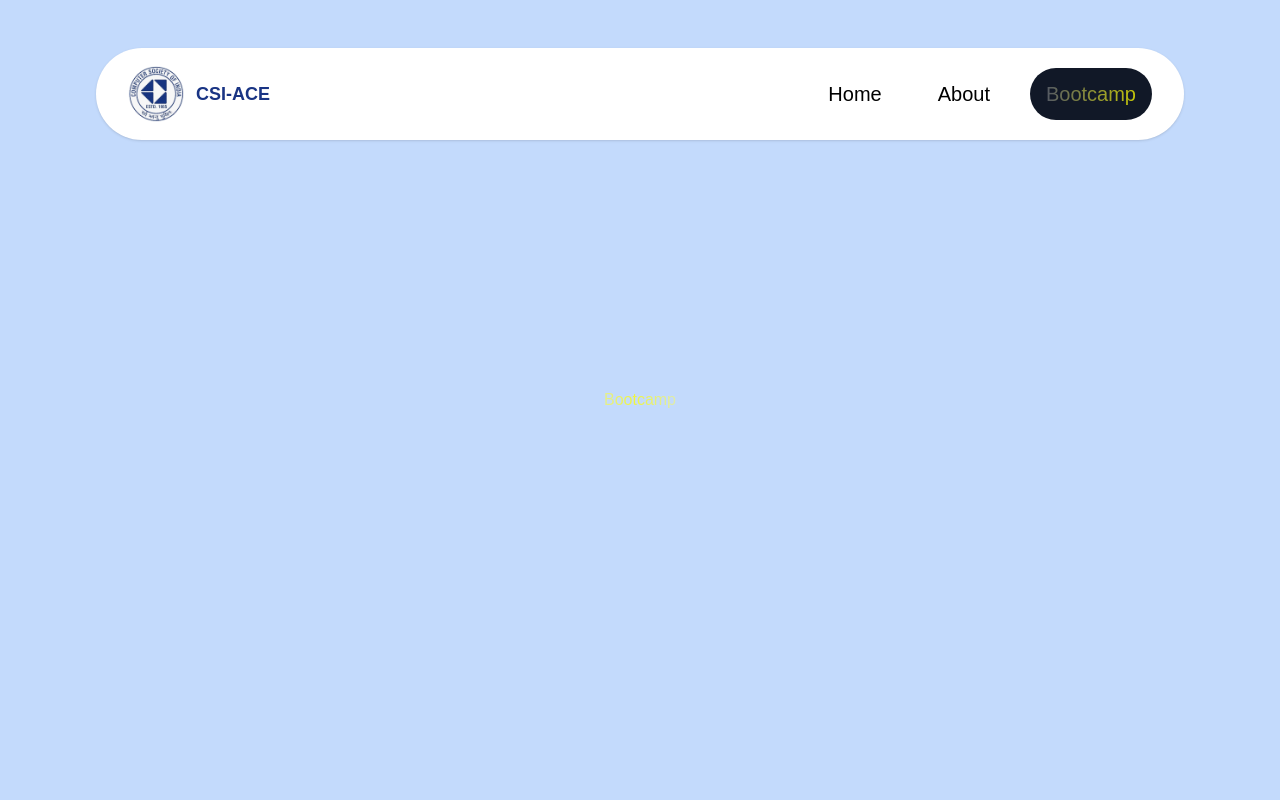
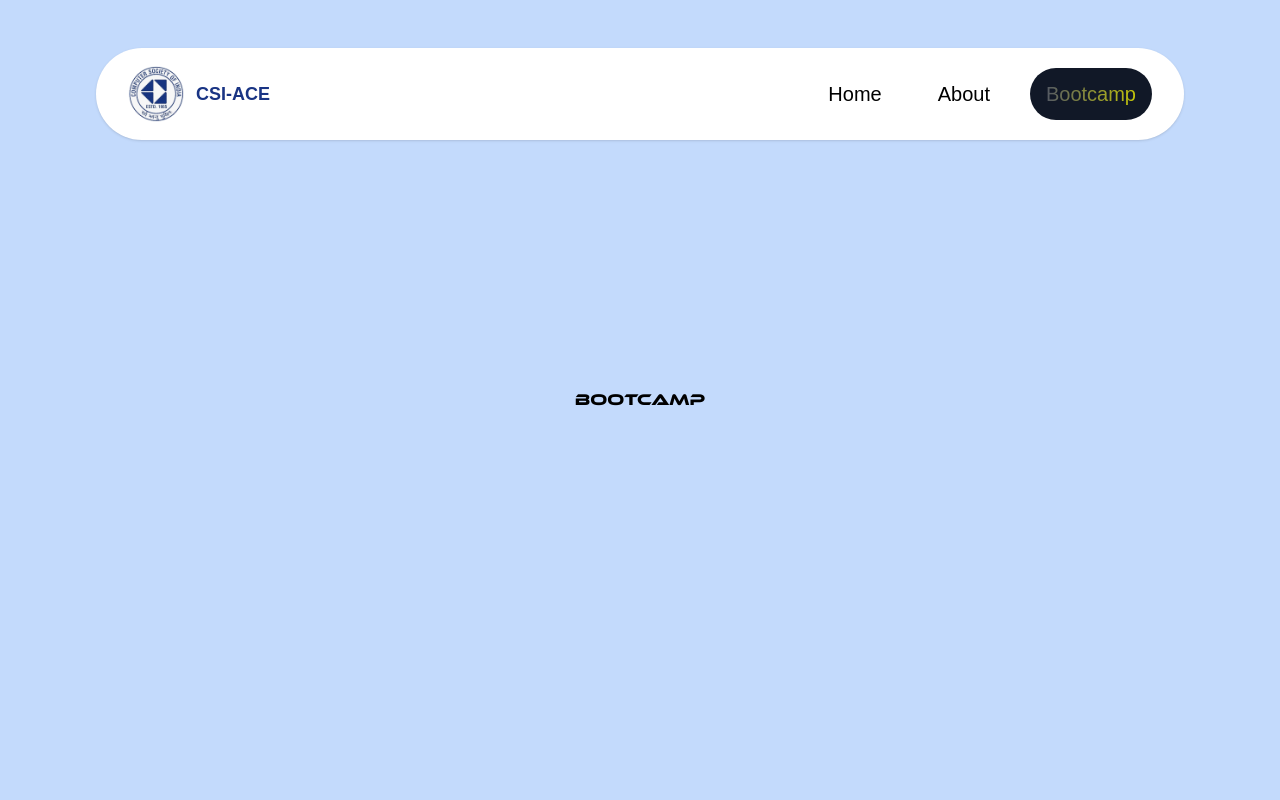
Before and after one commit to vaibhavraut07/csi, a React (Create React App) app: page / in a window 1280 px wide. Shown: the top 800 px of the page. Built offline with nearby package versions, Linux system fonts and the light colour scheme; the HTML template or start-up script is replaced by a standard one.

Commit message:
added ethno font

```diff
--- a/src/components/landingPage/Hero.jsx
+++ b/src/components/landingPage/Hero.jsx
@@ -4,7 +4,7 @@ function Hero() {
   return (
     <>
       <div className="bg-tertiary h-screen flex items-center justify-center">
-      <span className="shine-text">Bootcamp</span>
+      <span className="text font-ethno">Bootcamp</span>
 
       </div>
     </>
--- a/src/index.css
+++ b/src/index.css
@@ -3,6 +3,10 @@
 @tailwind utilities;
 @import url('https://fonts.googleapis.com/css2?family=Google+Sans:wght@400;500;700&display=swap');
 @import url('https://fonts.googleapis.com/css2?family=Bai+Jamjuree:wght@700&display=swap');
+@font-face {
+  font-family: Ethnocentric;
+  src: url(./fonts/ethnocentric.regular.ttf) ;
+}
 
 .shine-text {
   background: linear-gradient(90deg, rgba(255, 255, 255, 0.288) 0%, rgba(255, 255, 0, 0.744) 50%, rgba(255, 255, 255, 0.265) 100%);
--- a/tailwind.config.js
+++ b/tailwind.config.js
@@ -14,6 +14,7 @@ module.exports = {
       fontFamily: {
         sans: ['Google Sans', 'sans-serif'],
         bai: ['Bai Jamjuree', 'sans-serif'],
+        ethno: ['Ethnocentric', 'sans-serif'],
       },
       keyframes: {
         shine: {
```
Also changed, not shown: src/fonts/ethnocentric.regular.ttf (added).
